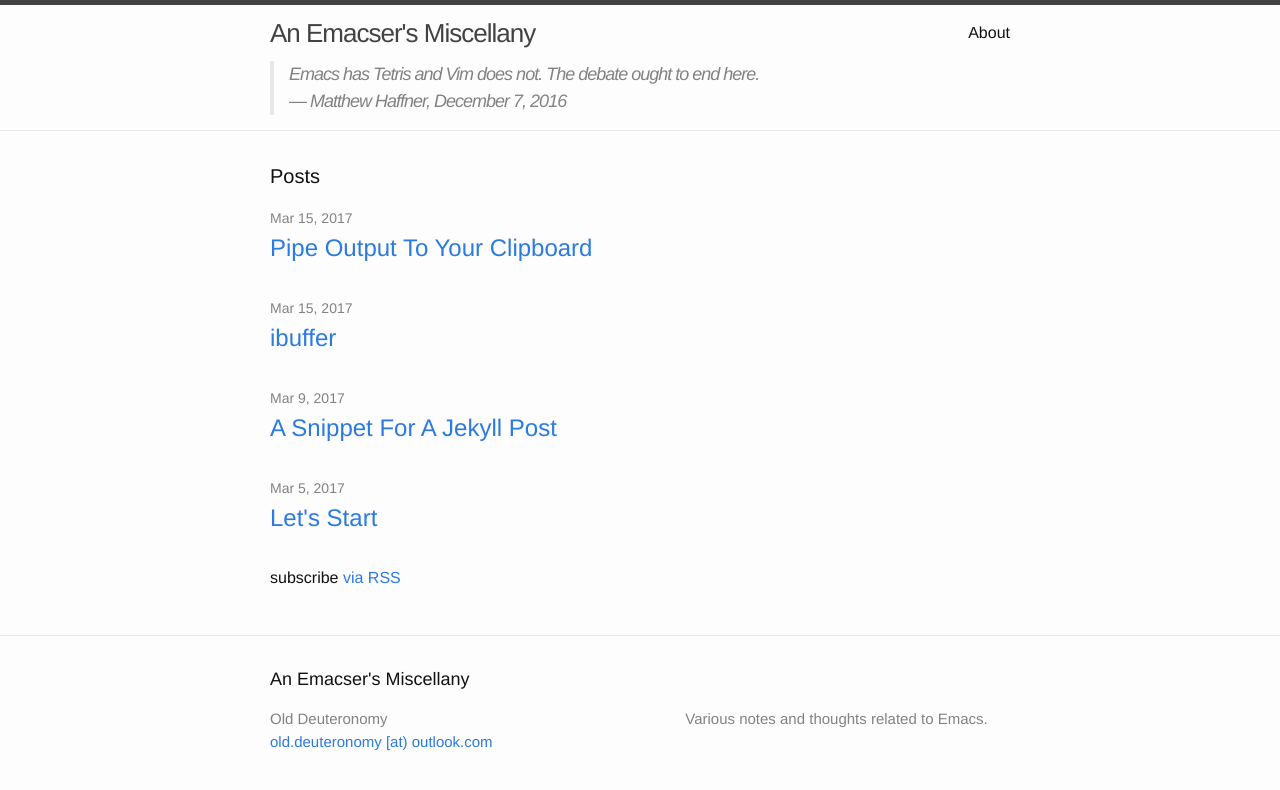
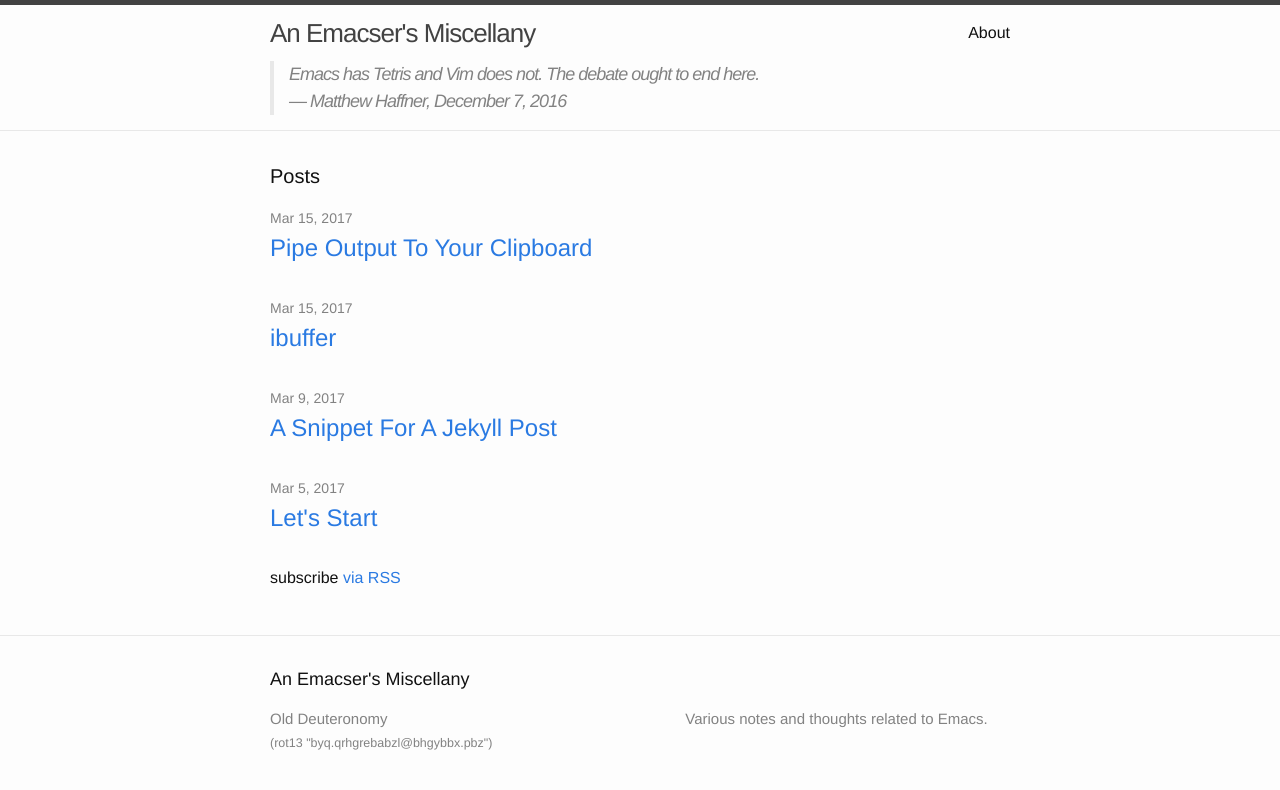
Before and after one commit to olddeuteronomy/blog, a Jekyll site: the page built from index.md, in a window 1280 px wide. Shown: the top 790 px of the page. Built offline with Jekyll 4.4.1, drawn with Linux system fonts in a browser that asks for light colours.

Commit message:
rot13 for email address

```diff
--- a/_config.yml
+++ b/_config.yml
@@ -15,7 +15,7 @@
 # in the templates via {{ site.myvariable }}.
 title: An Emacser's Miscellany
 author: Old Deuteronomy
-email: old.deuteronomy [at) outlook.com
+email: (rot13 "byq.qrhgrebabzl@bhgybbx.pbz")
 description: > # this means to ignore newlines until "baseurl:"
   Various notes and thoughts related to Emacs.
 baseurl: "" # the subpath of your site, e.g. /blog
--- a/_includes/footer.html
+++ b/_includes/footer.html
@@ -15,7 +15,7 @@
             {% endif %}
             </li>
             {% if site.email %}
-            <li><a href="mailto:{{ site.email }}">{{ site.email }}</a></li>
+            <li><small>{{ site.email }}</small></li>
             {% endif %}
         </ul>
       </div>
```
